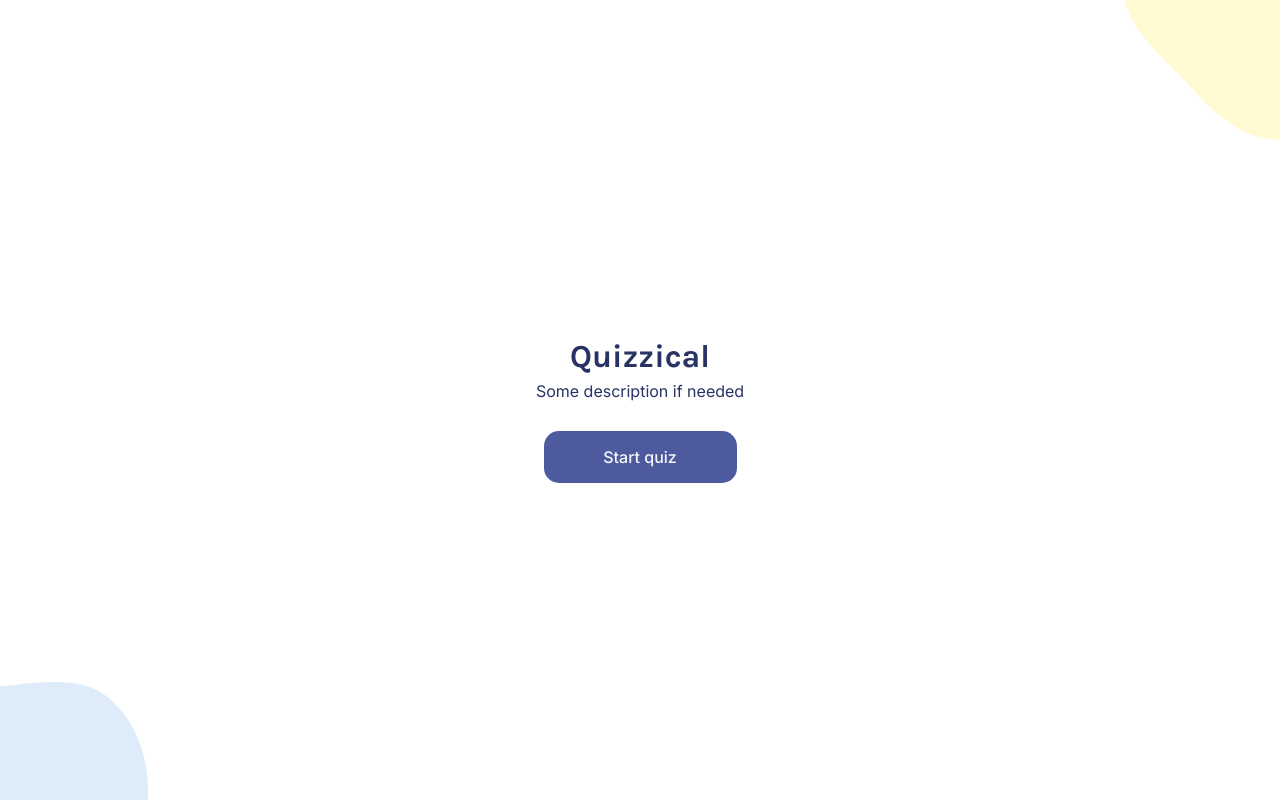
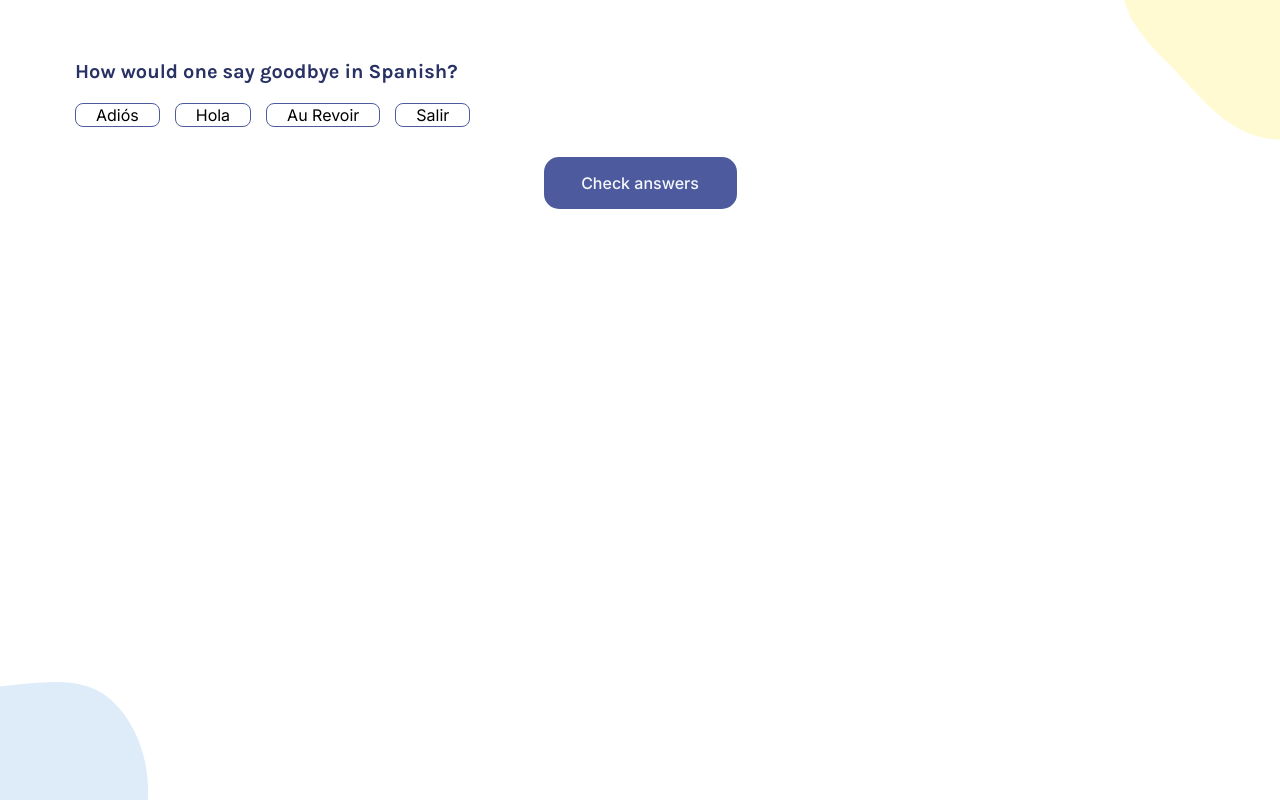
Before and after one commit to DracFiendMG/quiz-app, a React (Vite) app: page / in a window 1280 px wide. Built offline with nearby package versions, Linux system fonts and the light colour scheme.

Commit message:
feat: implement quiz functionality with Question and Option components

```diff
--- a/App.jsx
+++ b/App.jsx
@@ -1,22 +1,29 @@
+import Question from "./Question"
+
 export default function App() {
+    const showHeader = false
     return (
         <main>
             <svg className="top-right" width="194" height="197" viewBox="0 0 194 197" fill="none" xmlns="http://www.w3.org/2000/svg">
-                <path fill-rule="evenodd" clip-rule="evenodd" d="M99.4095 81.3947C71.1213 50.8508 33.3179 21.7816 37.1728 -19.6933C41.4394 -65.599 75.8541 -105.359 118.419 -123.133C158.797 -139.994 206.035 -130.256 241.822 -105.149C271.947 -84.0141 272.823 -43.8756 282.141 -8.27104C292.17 30.0508 318.521 70.8106 296.501 103.779C273.539 138.159 224.991 143.432 183.931 138.768C148.318 134.723 123.751 107.677 99.4095 81.3947Z" fill="#FFFAD1"/>
+                <path fillRule="evenodd" clipRule="evenodd" d="M99.4095 81.3947C71.1213 50.8508 33.3179 21.7816 37.1728 -19.6933C41.4394 -65.599 75.8541 -105.359 118.419 -123.133C158.797 -139.994 206.035 -130.256 241.822 -105.149C271.947 -84.0141 272.823 -43.8756 282.141 -8.27104C292.17 30.0508 318.521 70.8106 296.501 103.779C273.539 138.159 224.991 143.432 183.931 138.768C148.318 134.723 123.751 107.677 99.4095 81.3947Z" fill="#FFFAD1"/>
             </svg>
             <svg className="bottom-left" width="148" height="118" viewBox="0 0 148 118" fill="none" xmlns="http://www.w3.org/2000/svg">
-                <path fill-rule="evenodd" clip-rule="evenodd" d="M-5.55191 4.90596C35.9614 1.77498 82.2425 -9.72149 112.306 19.1094C145.581 51.0203 155.282 102.703 142.701 147.081C130.767 189.18 93.7448 220.092 51.8208 232.476C16.5281 242.902 -15.4332 218.605 -49.1007 203.738C-85.3375 187.737 -133.641 182.993 -145.741 145.239C-158.358 105.868 -132.269 64.5881 -103.064 35.3528C-77.7328 9.99541 -41.2727 7.60006 -5.55191 4.90596Z" fill="#DEEBF8"/>
+                <path fillRule="evenodd" clipRule="evenodd" d="M-5.55191 4.90596C35.9614 1.77498 82.2425 -9.72149 112.306 19.1094C145.581 51.0203 155.282 102.703 142.701 147.081C130.767 189.18 93.7448 220.092 51.8208 232.476C16.5281 242.902 -15.4332 218.605 -49.1007 203.738C-85.3375 187.737 -133.641 182.993 -145.741 145.239C-158.358 105.868 -132.269 64.5881 -103.064 35.3528C-77.7328 9.99541 -41.2727 7.60006 -5.55191 4.90596Z" fill="#DEEBF8"/>
             </svg>
 
 
-            <header>
+
+            {showHeader && <header>
                 <h1>Quizzical</h1>
                 <p>Some description if needed</p>
                 <button>Start quiz</button>
-            </header>
-            {/* <section>
-
-            </section> */}
+            </header>}
+            <section>
+                <form id="quiz-form">
+                    <Question />
+                    <button>Check answers</button>
+                </form>
+            </section>
         </main>
     )
 }
--- /dev/null
+++ b/Option.jsx
@@ -0,0 +1,8 @@
+export default function Option(props) {
+    return (
+        <>
+            <input type="radio" name={props.name} id={props.option} />
+            <label htmlFor={props.option}>{props.option}</label>
+        </>
+    )
+}
--- /dev/null
+++ b/Question.jsx
@@ -0,0 +1,15 @@
+import Option from "./Option"
+
+export default function Question() {
+    return (
+        <div className="question">
+            <p>How would one say goodbye in Spanish?</p>
+            <div className="options">
+                <Option name="q1" option="Adiós" />
+                <Option name="q1" option="Hola" />
+                <Option name="q1" option="Au Revoir" />
+                <Option name="q1" option="Salir" />
+            </div>
+        </div>
+    )
+}
--- a/style.css
+++ b/style.css
@@ -10,18 +10,20 @@ body {
 svg.bottom-left {
     position: absolute;
     left: 0;
-    bottom: 0
+    bottom: 0;
+    z-index: -1;
 }
 
 svg.top-right {
     position: absolute;
     top: 0;
     right: 0;
+    z-index: -1;
 }
 
 main {
     position: relative;
-    background-image: url("");
+    height: 100vh;
 }
 
 header {
@@ -44,7 +46,7 @@ header > p {
     color: #293264;
 }
 
-header > button {
+header > button, form > button {
     font-family: inherit;
     font-weight: 500;
     color: #F5F7FB;
@@ -54,3 +56,49 @@ header > button {
     border: none;
     border-radius: 15px;
 }
+
+form {
+    display: flex;
+    flex-direction: column;
+    gap: 30px;
+    padding: 40px 75px;
+}
+
+div.question > p {
+    color: #293264;
+    font-weight: 700;
+    font-family: 'Karla', sans-serif;
+    font-size: 1.25rem;
+}
+
+div > input[type="radio"] {
+    position: absolute;
+    visibility: hidden;
+    opacity: 0;
+    width: 0;
+    height: 0;
+    cursor: pointer;
+}
+
+div > label {
+    border: 0.79px solid #4D5B9E;
+    border-radius: 8px;
+    padding: 2px 20px;
+    cursor: pointer;
+}
+
+/* Style the label when its radio is checked */
+div > input[type="radio"]:checked + label {
+    background-color: #D6DBF5;
+    border-color: #D6DBF5;
+}
+
+
+div.options {
+    display: flex;
+    gap: 15px;
+}
+
+form > button {
+    align-self: center;
+}
```
